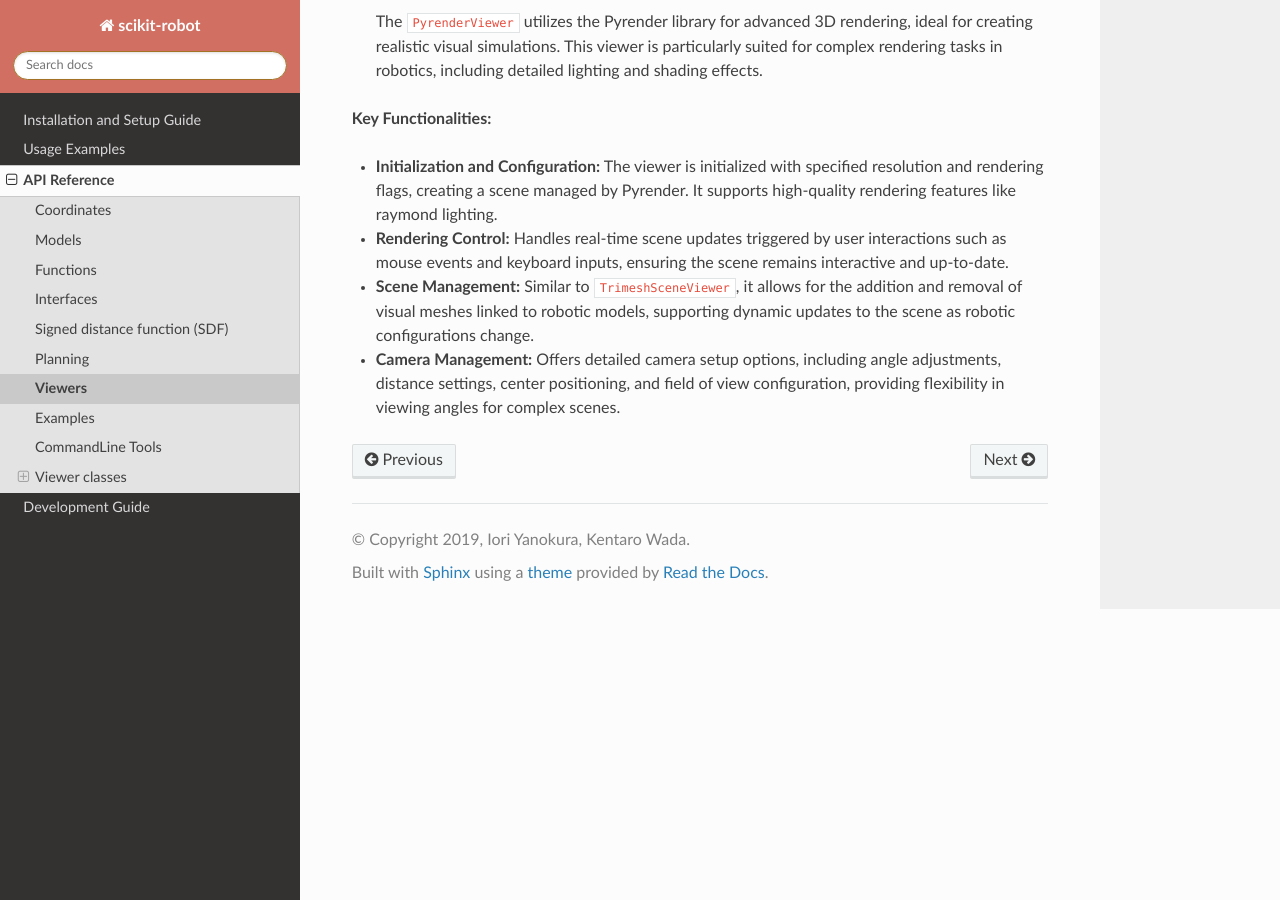
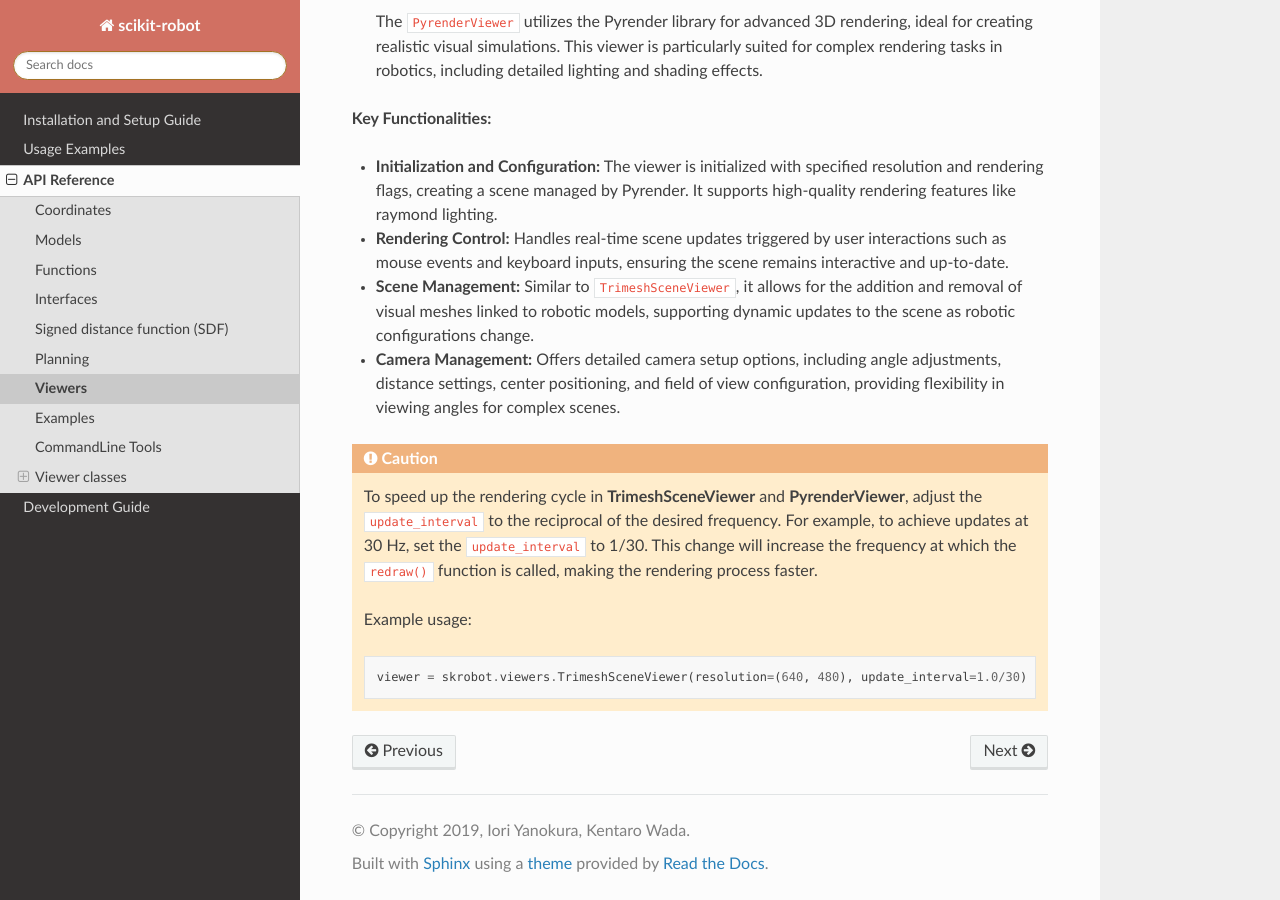
Before and after one commit to iory/scikit-robot, a Sphinx documentation site: the page built from docs/source/reference/viewers.rst, in a window 1280 px wide and 900 px high, scrolled down 2087 px. Built offline with Sphinx 7.4.7 and the Read the Docs theme 2.0.0, drawn with Linux system fonts in a browser that asks for light colours.

Commit message:
Add cautionary note on update_interval for faster rendering in viewer docs
This commit adds a cautionary note in the viewers documentation explaining how to adjust the update_interval for TrimeshSceneViewer and PyrenderViewer to speed up the rendering cycle. An example usage is also provided to demonstrate setting the update_interval to achieve a 30 Hz refresh rate. This enhancement aims to help users optimize rendering performance for their specific needs.

```diff
--- a/docs/source/reference/viewers.rst
+++ b/docs/source/reference/viewers.rst
@@ -77,3 +77,14 @@ PyrenderViewer
 
 - **Camera Management:**
   Offers detailed camera setup options, including angle adjustments, distance settings, center positioning, and field of view configuration, providing flexibility in viewing angles for complex scenes.
+
+
+.. caution::
+
+  To speed up the rendering cycle in **TrimeshSceneViewer** and **PyrenderViewer**, adjust the ``update_interval`` to the reciprocal of the desired frequency. For example, to achieve updates at 30 Hz, set the ``update_interval`` to 1/30. This change will increase the frequency at which the ``redraw()`` function is called, making the rendering process faster.
+
+  Example usage:
+
+  .. code-block:: python
+
+    viewer = skrobot.viewers.TrimeshSceneViewer(resolution=(640, 480), update_interval=1.0/30)   # Set update interval for 30 Hz
```
